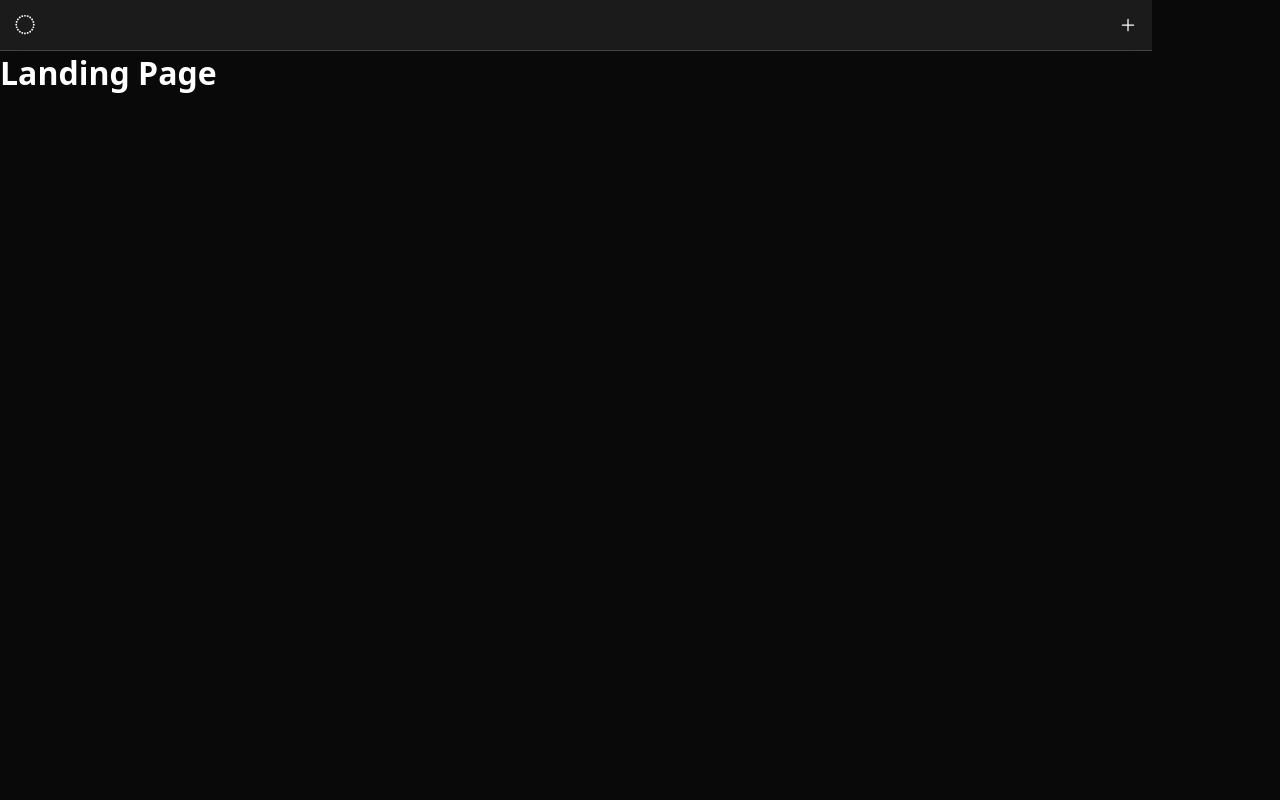
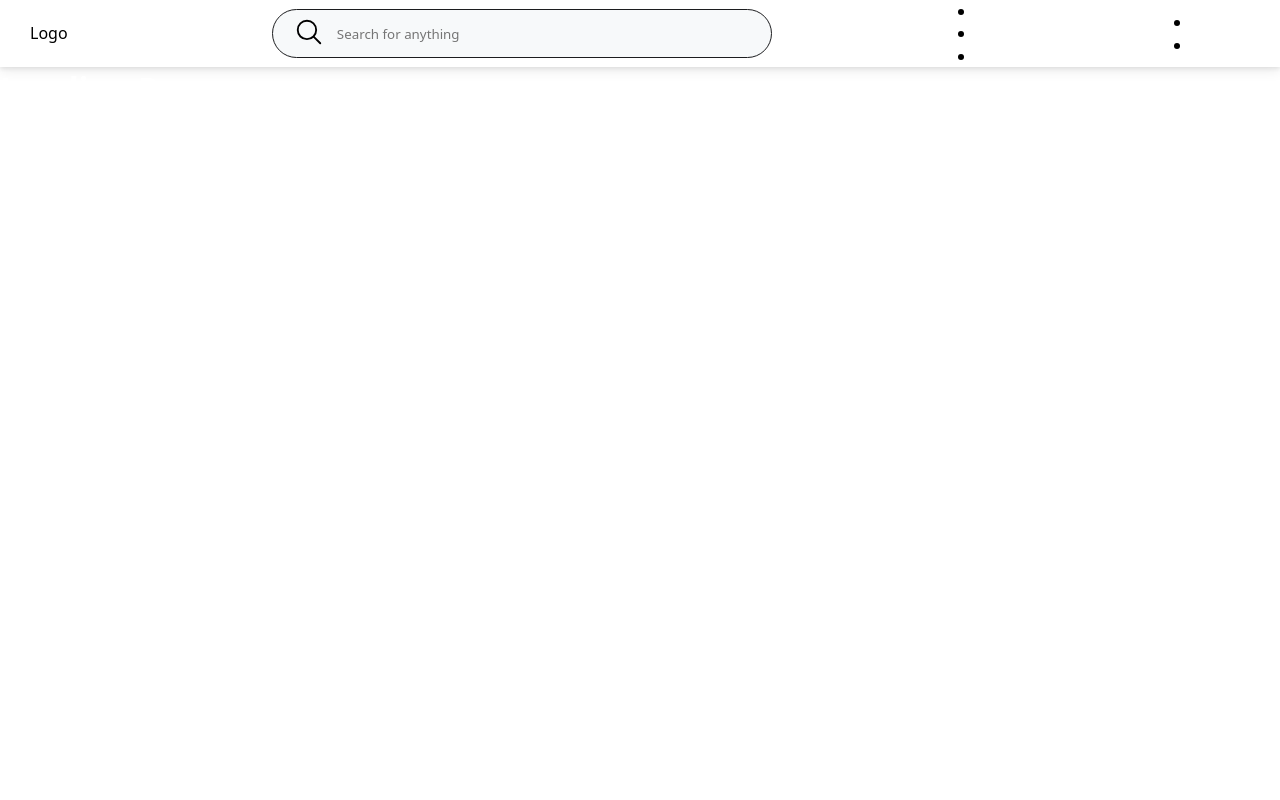
Before and after one commit to VenusTestSeries/VTS, a Next.js app: page / in a window 1280 px wide. Shown: the top 800 px of the page. Built offline with nearby package versions, Linux system fonts and the light colour scheme.

Commit message:
new changes

```diff
--- a/layout/header.tsx
+++ b/layout/header.tsx
@@ -5,6 +5,7 @@ import useOnClickOutside from "hooks/useclick";
 import CircleDotted from "lib/icons/CircleDotted";
 import Add from "lib/icons/Add";
 import useNavbar from "store/hooks/use-navbar";
+import SearchIcon from "lib/icons/SearchIcon";
 
 interface HeaderProps {
   state: boolean;
@@ -19,24 +20,57 @@ const Header = () => {
 
   const containerRef = useOnClickOutside(() => toggleNavbar(false));
   return (
-    <header ref={containerRef} className={css["container"]}>
-      <section className={css["backdrop"]}>
-        <div className={css["menubar"]}>
-          <div className={css["navbutton"]}>
-            <Link href="/">
-              <button aria-label="go to home" className={css["logo"]}>
-                <CircleDotted />
-              </button>
-            </Link>
-            <MenuBar
-              dispatch={() => toggleNavbar(!navBarState.isNav)}
-              state={navBarState.isNav}
-            />
-          </div>
-        </div>
-        <NavigationBar state={navBarState.isNav} />
-      </section>
+    <header className="midheader">
+      <div className="logo">Logo</div>
+      <div className="headersearchbar">
+        <input type="text" placeholder="Search for anything" />
+        <button>
+          <SearchIcon color="#000"></SearchIcon>
+        </button>
+      </div>
+      <div className="navlink">
+        <ul>
+          <li>
+            <a href="#">Link</a>
+          </li>
+          <li>
+            <a href="#">Link</a>
+          </li>
+          <li>
+            <a href="#">Link</a>
+          </li>
+        </ul>
+      </div>
+      <div className="siteaction">
+        <ul>
+          <li>
+            <a href="#">Login</a>
+          </li>
+          <li>
+            <a href="#">Sign Up</a>
+          </li>
+        </ul>
+      </div>
     </header>
+
+    // <header ref={containerRef} className={css["container"]}>
+    //   <section className={css["backdrop"]}>
+    //     <div className={css["menubar"]}>
+    //       <div className={css["navbutton"]}>
+    //         <Link href="/">
+    //           <button aria-label="go to home" className={css["logo"]}>
+    //             <CircleDotted />
+    //           </button>
+    //         </Link>
+    //         <MenuBar
+    //           dispatch={() => toggleNavbar(!navBarState.isNav)}
+    //           state={navBarState.isNav}
+    //         />
+    //       </div>
+    //     </div>
+    //     <NavigationBar state={navBarState.isNav} />
+    //   </section>
+    // </header>
   );
 };
 
--- /dev/null
+++ b/styles/_custom.scss
@@ -0,0 +1,89 @@
+// @import "./mixin"; // CUSTOM SCSS
+// .container,
+// .container-fluid,
+// .container-lg,
+// .container-md,
+// .container-sm,
+// .container-xl {
+//   width: 100%;
+//   padding-right: 15px;
+//   padding-left: 15px;
+//   margin-right: auto;
+//   margin-left: auto;
+// }
+// .container,
+// .container-lg,
+// .container-md,
+// .container-sm,
+// .container-xl {
+//   max-width: 1140px;
+// }
+// .row {
+//   display: -ms-flexbox;
+//   display: flex;
+//   -ms-flex-wrap: wrap;
+//   flex-wrap: wrap;
+//   margin-right: -15px;
+//   margin-left: -15px;
+// }
+// .col-1 {
+//   //   -ms-flex: 0 0 8.333333%;
+//   //   flex: 0 0 8.333333%;
+//   //   max-width: 8.333333%;
+
+//   @include make-col(8.333333%, 6);
+// }
+// .col-2 {
+//   -ms-flex: 0 0 16.666667%;
+//   flex: 0 0 16.666667%;
+//   max-width: 16.666667%;
+// }
+// .col-3 {
+//   -ms-flex: 0 0 25%;
+//   flex: 0 0 25%;
+//   max-width: 25%;
+// }
+// .col-4 {
+//   -ms-flex: 0 0 33.333333%;
+//   flex: 0 0 33.333333%;
+//   max-width: 33.333333%;
+// }
+// .col-5 {
+//   -ms-flex: 0 0 41.666667%;
+//   flex: 0 0 41.666667%;
+//   max-width: 41.666667%;
+// }
+
+.midheader {
+  background: #fff;
+  box-shadow: 0 2px 4px rgb(0 0 0 / 8%), 0 4px 12px rgb(0 0 0 / 8%);
+  z-index: 1010;
+  display: flex;
+  align-items: center;
+  color: #000;
+  /* list-style: none; */
+  padding-right: 30px;
+  padding-left: 30px;
+  justify-content: space-between;
+  .headersearchbar {
+    flex-direction: row-reverse;
+    width: 500px;
+    position: relative;
+    display: flex;
+    align-items: center;
+    height: 100%;
+    padding: 0 2.4rem 0px 15px;
+    border: 1px solid #1c1d1f;
+    border-radius: 9999px;
+    background-color: #f7f9fa;
+    margin: 0 1.2rem;
+    input {
+      display: flex;
+      flex: 1;
+      background: transparent;
+    }
+    button {
+      background-color: transparent;
+    }
+  }
+}
--- a/styles/custom.module.scss
+++ /dev/null
@@ -1 +0,0 @@
-// CUSTOM SCSS
--- a/styles/globals.scss
+++ b/styles/globals.scss
@@ -1,4 +1,5 @@
 @import "./variable";
+@import "./custom";
 
 html {
   tab-size: 4;
@@ -25,14 +26,15 @@ body {
   font-size: 16px;
   line-height: 1.4;
   font-weight: 400;
-  // background-color: #0d1117;
+  background-color: #fff;
 }
 
 html,
 body {
   height: fit-content;
   font-family: var(--face);
-  background: var(--ui-primary-background);
+  // background: var(--ui-primary-background);
+  background: #fff;
 }
 *,
 *::before,
```
Also changed, not shown: styles/_mixin.scss (+76 -0 lines).
